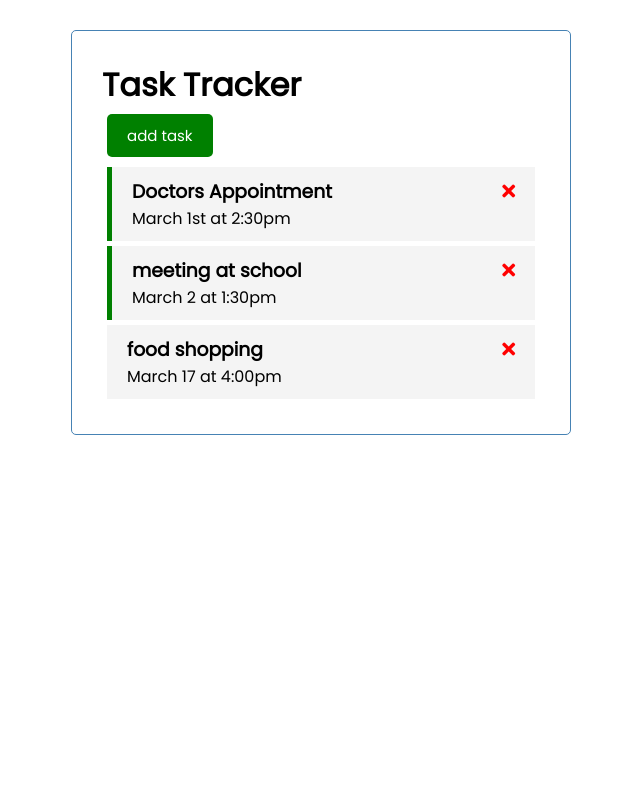
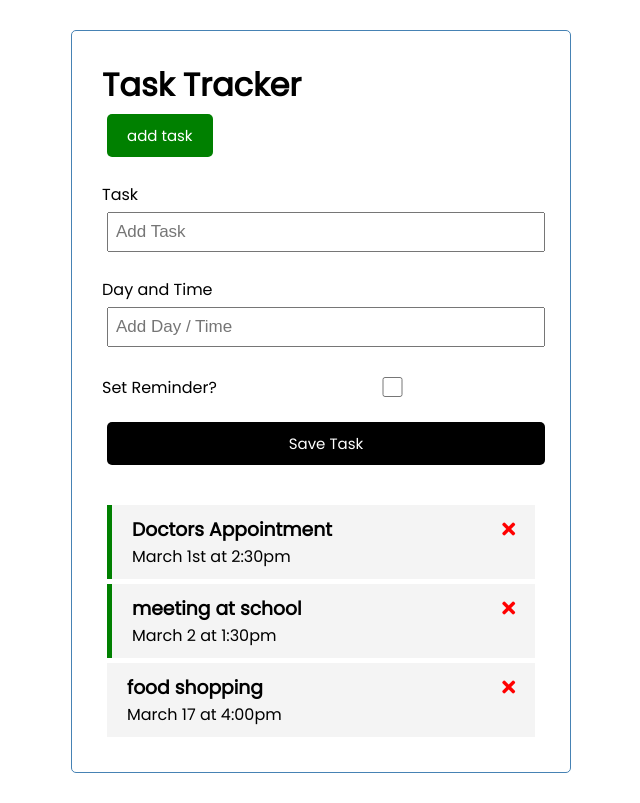
Before and after one commit to christopherdent/vue-learning, a Vue app in the folder vue-learning/: page / in a window 1280 px wide. Shown: the whole page, without its empty margins (319-959 px from the left). Built offline with nearby package versions, Linux system fonts and the light colour scheme.

Commit message:
built add task component/form

```diff
--- a/vue-learning/src/App.vue
+++ b/vue-learning/src/App.vue
@@ -1,7 +1,8 @@
 <template>
   <div class="container">
     <Header title="Task Tracker" />
-    <Tasks @delete-task="deleteTask"
+    <AddTask />
+    <Tasks @toggle-reminder="toggleReminder" @delete-task="deleteTask"
      :tasks="tasks" />
   </div>
 </template>
@@ -14,13 +15,15 @@
 //import components here
 import Header from './components/Header'
 import Tasks from './components/Tasks'
+import AddTask from './components/AddTask'
 ///register components below
 
 export default {
   name: 'App',
   components: {
      Header,
-     Tasks
+     Tasks,
+     AddTask
 
   },
 ///data causes components to render
@@ -36,6 +39,11 @@
     if(confirm("are you sure")){
       this.tasks = this.tasks.filter((task) => task.id !== id)
       }
+    },
+    toggleReminder(id) {
+      console.log(id)
+      this.tasks = this.tasks.map((task) => task.id === id ? {...task, reminder: !task.reminder} : task)
+
     }
   },
 
--- /dev/null
+++ b/vue-learning/src/components/AddTask.vue
@@ -0,0 +1,82 @@
+<template>
+
+    <form class="add-form">
+
+        <div class="form-control">
+
+        <label>Task</label>
+        <input type="text" v-model="text" name="text" placeholder="Add Task" />
+        </div>
+
+        <div class="form-control">
+        <label for="add-task">Day and Time</label>
+            <input
+            type="text"
+            v-model="day"
+            name= "day"
+            placeholder = "Add Day / Time"
+            />
+        </div>
+          <a href="/">  {{day}}  </a>
+        <div class="form-control form-control-check">
+            <label>Set Reminder?</label>
+            <input type="checkbox" v-model="reminder" name="reminder" />
+        </div>
+
+        <input type="submit" value="Save Task" class="btn btn-block">
+    </form>
+
+
+
+</template>
+
+
+<script>
+
+export default {
+    name: 'AddTask',
+    data() {
+        return {
+            text: '',
+            day: '',
+            reminder: false
+        }
+    }
+}
+
+</script>
+
+
+
+
+
+<style scoped>
+.add-form {
+  margin-bottom: 40px;
+}
+.form-control {
+  margin: 20px 0;
+}
+.form-control label {
+  display: block;
+}
+.form-control input {
+  width: 100%;
+  height: 40px;
+  margin: 5px;
+  padding: 3px 7px;
+  font-size: 17px;
+}
+.form-control-check {
+  display: flex;
+  align-items: center;
+  justify-content: space-between;
+}
+.form-control-check label {
+  flex: 1;
+}
+.form-control-check input {
+  flex: 2;
+  height: 20px;
+}
+</style>
--- a/vue-learning/src/components/Task.vue
+++ b/vue-learning/src/components/Task.vue
@@ -1,8 +1,14 @@
 <template>
-<div :class="[task.reminder ? 'reminder' : '', 'task']">
+<div
+    @dblclick="$emit('toggle-reminder', task.id)"
+    :class="[task.reminder ? 'reminder' : '', 'task']"
+
+    >
+
+
     <h3>{{ task.text }}
 
-        <i @click="onDelete(task.id)" class = 'fas fa-times'></i>
+        <i @click ="$emit('delete-task', task.id)" class = 'fas fa-times'></i>
     </h3>
     <p>{{ task.day }}</p>
 
@@ -18,13 +24,13 @@
         props: {
             task: Object,
         },
-        methods: {
+        methods: {     ///some methods can be done right in the tags instead of below
         //emit lets you pass props up
-        onDelete(id) {
-            // debugger; // eslint-disable-line no-debugger
-            // console.log('task', id)   --- id still correct here
-            this.$emit('delete-task', id)
-        }
+        // onDelete(id) {
+        //     // debugger; // eslint-disable-line no-debugger
+        //     // console.log('task', id)   --- id still correct here
+        //     this.$emit('delete-task', id)
+        // }
 
     }
 }
--- a/vue-learning/src/components/Tasks.vue
+++ b/vue-learning/src/components/Tasks.vue
@@ -1,7 +1,7 @@
 <template>
     <div>
         <div :key="task.id" v-for="task in tasks">
-            <Task v-on:delete-task="$emit('delete-task', task.id)"
+            <Task @toggle-reminder="$emit('toggle-reminder', task.id)" v-on:delete-task="$emit('delete-task', task.id)"
 
 
             :task="task"/>
@@ -20,6 +20,6 @@
        components: {
            Task,
        },
-       emits: ['delete-task'],
+       emits: ['delete-task', 'toggle-reminder'],
    }
 </script>
```
